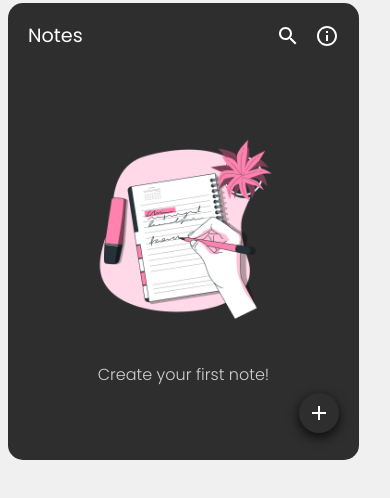
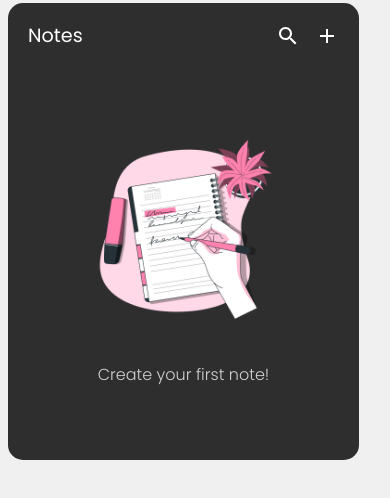
Before and after one commit to Tahrim19/Notes-app, a React (Create React App) app: page / in a window 390 px wide. Shown: the top 498 px of the page. Built offline with nearby package versions, Linux system fonts and the light colour scheme.

Commit message:
added add icon on header and solved overflowing issue

```diff
--- a/src/components/Header.jsx
+++ b/src/components/Header.jsx
@@ -1,15 +1,21 @@
 import React from 'react'
 import SearchIcon from '@mui/icons-material/Search';
-import InfoOutlinedIcon from '@mui/icons-material/InfoOutlined';
 import '../css/header.css'
+import AddIcon from '@mui/icons-material/Add';
+import { useNavigate } from 'react-router-dom';
+
 
 export default function Header() {
+  const navigate = useNavigate();
+  const handleAddNote = () => {
+    navigate('/editor');
+  };
   return (
     <div className='heading-area'>
     <h2>Notes</h2>
     <div className='icons'>
       <SearchIcon className='icon'/>
-      <InfoOutlinedIcon className='icon'/>
+      <AddIcon className='icon' onClick={handleAddNote}/>
     </div>
   </div>
   )
--- a/src/components/Home.jsx
+++ b/src/components/Home.jsx
@@ -1,21 +1,20 @@
 import React, { useContext } from 'react';
 import AddIcon from '@mui/icons-material/Add';
 import '../css/home.css';
-import { useNavigate } from 'react-router-dom';
 import { NotesContext } from './NotesContext';
 
 export default function Home() {
-    const navigate = useNavigate();
     const { notes } = useContext(NotesContext);
 
-    const handleAddNote = () => {
-        navigate('/editor');
-    };
 
     const pastelColors = [
         "#FFB3BA", "#FFDFBA", "#FFFFBA", "#BAFFC9", "#BAE1FF",
         "#E6B3FF", "#B3FFEC", "#FFB3E6", "#FFD1B3", "#FFF0BA"
     ];
+
+    const truncatedText = (note) => {
+        return note.length > 15? note.substring(0,15)+'...' : note ;
+    }
 
     return (
       <>
@@ -36,15 +35,12 @@ export default function Home() {
                                   backgroundColor: pastelColors[index % pastelColors.length]
                               }}
                           >
-                              {note}
+                              {truncatedText(note)}
                           </div>
                       ))}
                   </div>
               )}
           </div>
-          <div className='add-note' onClick={handleAddNote}>
-              <AddIcon className='add-icon' />
-          </div>
         </div>
       </>
     );
--- a/src/css/home.css
+++ b/src/css/home.css
@@ -1,11 +1,10 @@
-   /* Main home container */
 body {
     display: flex;
     justify-content: center;
     align-items: center;
     margin: 0;
     font-family: 'Poppins', sans-serif;
-    background-color: #f0f0f0; /* Light background for body */
+    background-color: #f0f0f0;
 }
 
 .home {
@@ -13,17 +12,18 @@ body {
     flex-direction: column;
     justify-content: space-between;
     align-items: center;
-    background-color: #2e2e2e; /* Dark background */
+    background-color: #2e2e2e;
     color: white;
     height: 470px;
     width: 320px;
     padding: 20px;
     box-sizing: border-box;
     position: relative;
-    border-radius: 0 0 15px 15px; /* Rounded corners at the bottom */
+    border-radius: 0 0 15px 15px;
+    overflow: auto;;
+    scrollbar-width: none;
 }
 
-/* Content section with the image and text */
 .content {
     display: flex;
     flex-direction: column;
@@ -48,58 +48,31 @@ h5 {
     font-weight: 300;
 }
 
-/* Add note button */
-.add-note {
-    position: absolute;
-    bottom: 20px;
-    right: 20px;
-    background-color: #2e2e2e; /* Floating action button color */
-    border-radius: 50%;
-    width: 50px;
-    height: 50px;
-    display: flex;
-    justify-content: center;
-    align-items: center;
-    box-shadow: 0px 4px 12px rgba(0, 0, 0, 0.8);
-    cursor: pointer;
-    margin-bottom: 12px;
-}
-
-.add-icon {
-    font-size: 2rem;
-    color: white;
-}
-
-
-
-/* Notes list */
 .notes-list {
     display: flex;
     flex-direction: column;
-    gap: 10px; /* Adds spacing between notes */
-
+    gap: 10px;
 }
 
-/* Individual note item */
 .note-item {
     padding: 15px;
     border-radius: 10px;
     font-size: 1rem;
     font-family: 'Poppins', sans-serif;
     text-align: left;
-    color: #2e2e2e; /* Dark text for better contrast */
-    box-shadow: 0px 4px 6px rgba(0, 0, 0, 0.1); /* Adds a slight shadow for elevation */
+    color: #2e2e2e;
+    box-shadow: 0px 4px 6px rgba(0, 0, 0, 0.1);
     transition: background-color 0.3s ease;
     width: 260px;
     height: 20px;
+    overflow: hidden;
 }
 
 
-/* Responsive adjustments for small screens */
 @media (max-width: 573px) {
     .home {
         width: 90%;
-        height: auto; /* Allow flexible height */
+        height: auto;
         max-height: 470px;
         padding: 15px;
     }
```
